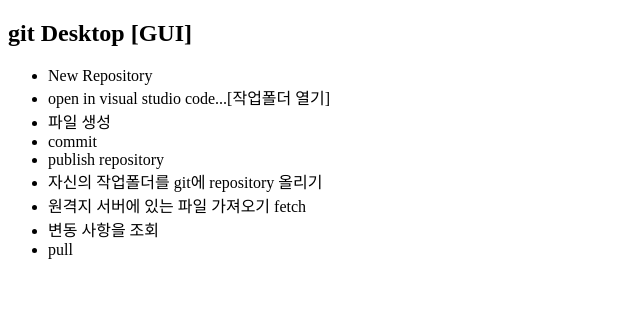
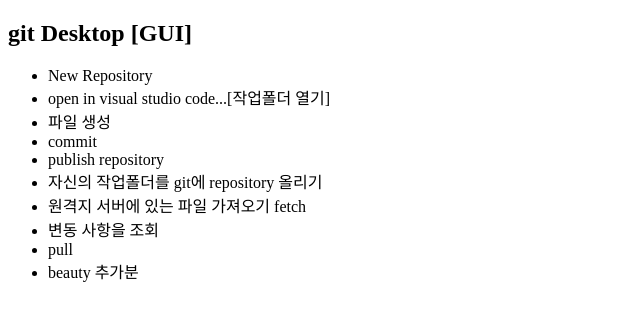
Before and after one commit to beautywise1/SANDBOX, a plain HTML site: page index.html in a window 1280 px wide. Shown: the whole page, without its empty margins (0-640 px from the left). Drawn offline with Linux system fonts and the light colour scheme.

Commit message:
Update index.html

```diff
--- a/index.html
+++ b/index.html
@@ -17,6 +17,7 @@
         <li>원격지 서버에 있는 파일 가져오기 fetch</li>
         <li>변동 사항을 조회</li>
         <li>pull</li>
+        <li>beauty 추가분</li>
     </ul>
 </body>
 </html>
```
